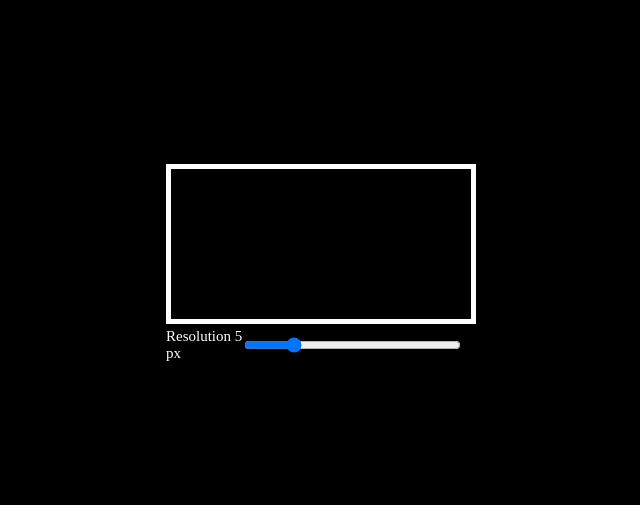
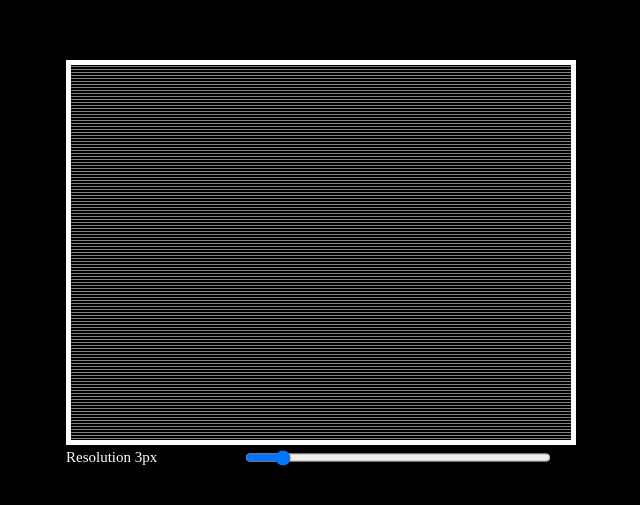
Before and after one commit to Shawn1042/pixelated-scripts, a plain HTML site: page index.html in a window 1280 px wide. Shown: the part 137-642 px from the top of the page, without its empty margins (319-959 px from the left). Drawn offline with Linux system fonts and the light colour scheme.

Commit message:
ascii art pixels

```diff
--- a/index.css
+++ b/index.css
@@ -25,11 +25,11 @@ body{
 }
 
 .controls >input{
-    width: 70%;
+    width: 60%;
 }
 
 .controls>label{
-    width: 25%;
+    width: 35%;
     color: white;
     font-size: 15px;
 }
--- a/index.html
+++ b/index.html
@@ -12,12 +12,11 @@
         <canvas id="canvas1"></canvas>
 
         <div class="controls">
-            <label for="resolution" id="resolutionLabel">Resolution 5 px</label>
-            <input type="range" id="resolution" name="resolution" min="1" max="20" value="5">
+            <label for="resolution" id="resolutionLabel">Resolution 3 px</label>
+            <input type="range" id="resolution" name="resolution" min="1" max="20" value="3">
         </div>
     </div>
 
-
-    <script src="index.js" defer></script>
+   <script src="index.js"></script>
 </body>
 </html>
--- a/index.js
+++ b/index.js
@@ -0,0 +1,138 @@
+// your_script.js - Part 1
+const canvas = document.getElementById('canvas1');
+const ctx = canvas.getContext('2d');
+
+const image1 = new Image();
+image1.src = 'https://i.redd.it/3tzkn0uefiw71.png';
+image1.setAttribute('crossOrigin', '');
+
+
+const inputSlider = document.getElementById('resolution');
+const inputLabel = document.getElementById('resolutionLabel');
+
+
+const handleSlider = () => {
+    if (inputSlider.value == 1) {
+        inputLabel.innerHTML = 'Original image';
+        ctx.drawImage(image1, 0, 0, canvas.width, canvas.height);
+    } else {
+        inputLabel.innerHTML = `Resolution ${inputSlider.value}px`;
+        ctx.font = `${parseInt(inputSlider.value) * 2}px Verdana`;
+        effect.draw(parseInt(inputSlider.value));
+    }
+};
+inputSlider.addEventListener('change', handleSlider);
+
+
+class Cell {
+    constructor(x, y, symbol, color) {
+        this.x = x;
+        this.y = y;
+        this.symbol = symbol;
+        this.color = color;
+    }
+
+    draw(ctx) {
+        ctx.fillStyle = 'white';
+        ctx.fillText(this.symbol, this.x + 0.5, this.y);
+        ctx.fillStyle = this.color;
+        ctx.fillText(this.symbol, this.x, this.y);
+    }
+}
+
+
+class AsciiEffect {
+    #imageCellArray = [];
+    #pixels = [];
+    #ctx;
+    #width;
+    #height;
+
+    constructor(ctx, width, height) {
+        this.#ctx = ctx;
+        this.#width = width;
+        this.#height = height;
+        this.#ctx.drawImage(image1, 0, 0, this.#width, this.#height);
+        this.#pixels = this.#ctx.getImageData(0, 0, this.#width, this.#height);
+        console.log(this.#pixels.data);
+    }
+
+    #convertToSymbol(g) {
+        if (g > 250) return '@';
+        else if (g > 240) return '*';
+        else if (g > 220) return '+';
+        else if (g > 200) return '#';
+        else if (g > 180) return '&';
+        else if (g > 160) return '%';
+        else if (g > 140) return '_';
+        else if (g > 120) return ':';
+        else if (g > 100) return '$';
+        else if (g > 80) return '/';
+        else if (g > 60) return '-';
+        else if (g > 40) return 'X';
+        else if (g > 20) return 'W';
+        else return '';
+    }
+
+    #scanImage(cellSize) {
+        this.#imageCellArray = [];
+        const pixelsWidth = this.#pixels.width;
+        const pixelsHeight = this.#pixels.height;
+
+        for (let y = 0; y < pixelsHeight; y += cellSize) {
+            for (let x = 0; x < pixelsWidth; x += cellSize) {
+                const posX = x * 4;
+                const posY = y * 4;
+                const pos = (posY * pixelsWidth) + posX;
+
+                if (this.#pixels.data[pos + 3] > 128) {
+                    const red = this.#pixels.data[pos];
+                    const green = this.#pixels.data[pos + 1];
+                    const blue = this.#pixels.data[pos + 2];
+                    const total = red + green + blue;
+                    const averageColorValue = total / 3;
+                    const color = `rgb(${red},${green},${blue})`;
+                    const symbol = this.#convertToSymbol(averageColorValue);
+                    if (total > 200) this.#imageCellArray.push(new Cell(x, y, symbol, color));
+                }
+            }
+        }
+        console.log(this.#imageCellArray);
+    }
+
+    #drawAscii() {
+        this.#ctx.clearRect(0, 0, this.#width, this.#height);
+        for (let i = 0, len = this.#imageCellArray.length; i < len; i++) {
+            this.#imageCellArray[i].draw(this.#ctx);
+        }
+    }
+
+    draw(cellSize) {
+        this.#scanImage(cellSize);
+        this.#drawAscii();
+    }
+}
+
+let effect;
+
+
+image1.onload = () => {
+    const canvasWidth = 500;
+    const canvasHeight = 500;
+
+    const aspectRatio = image1.width / image1.height;
+
+    let newWidth = canvasWidth;
+    let newHeight = canvasWidth / aspectRatio;
+
+    if (newHeight > canvasHeight) {
+        newHeight = canvasHeight;
+        newWidth = canvasHeight * aspectRatio;
+    }
+
+    canvas.width = newWidth;
+    canvas.height = newHeight;
+
+    effect = new AsciiEffect(ctx, newWidth, newHeight);
+    handleSlider();
+};
--- /dev/null
+++ b/navbar.css
@@ -0,0 +1,46 @@
+*{
+    padding: 0;
+    margin: 0;
+    box-sizing: border-box;
+    list-style: none;
+    text-decoration: none;
+    font-family: sans-serif;
+}
+
+header{
+    display: flex;
+    justify-content: space-between;
+    align-items: center;
+    padding: 20px 100px;
+}
+
+header>h2{
+    font-size: 2rem;
+}
+
+nav{
+    display: flex;
+    justify-content: center;
+    align-items: center;
+    gap: 10px;
+    font-size: 1.3rem;
+
+}
+
+@media only screen and (max-width: 450px){
+
+    header{
+        flex-direction: column;
+        border: 1px solid red;
+        padding: 0 2px;
+    }
+
+    header>h2{
+        font-size: 2rem;
+    }
+
+    nav{
+        font-size: 1.7rem;
+    }
+
+}
```
Also changed, not shown: navbar.html (added, +22 -0 lines).
